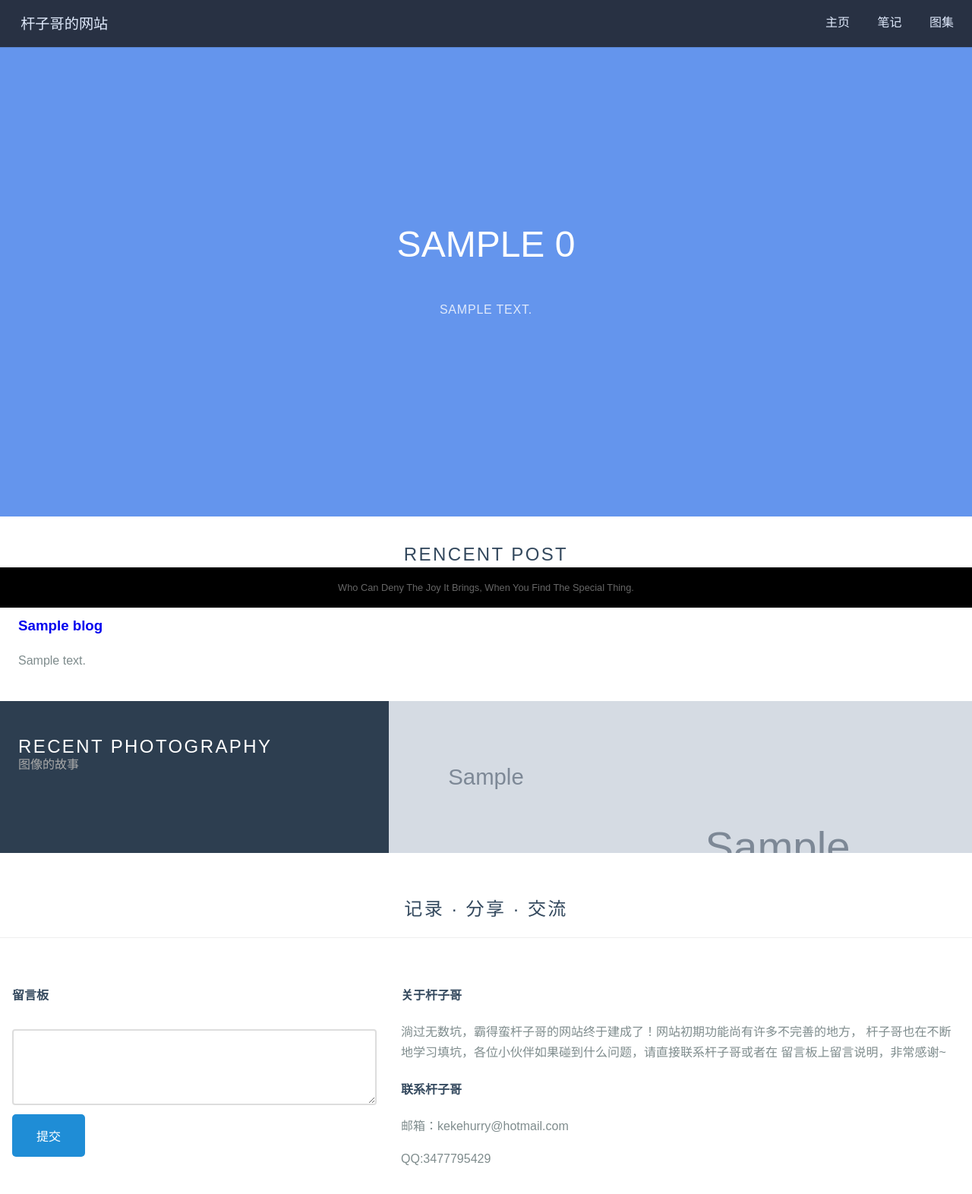
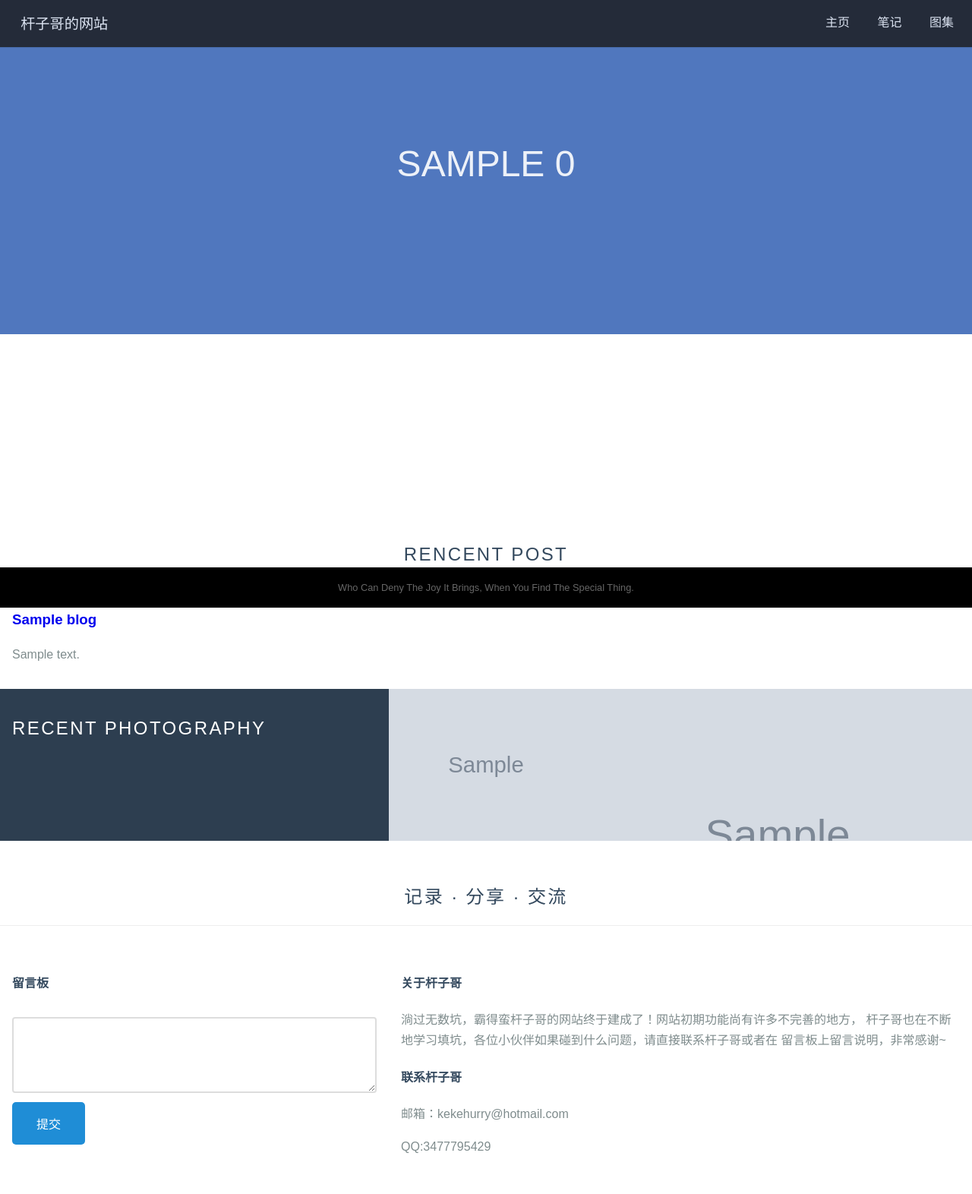
Before and after one commit to kekehurry/ganzige.site, a Django app: template home/templates/home/home.html in a window 1280 px wide. Shown: the whole page at 76% size. After the commit the page ends 1518 px from the top, so only its background shows below. Run offline with Django 3.2, Linux system fonts and the light colour scheme; the template is opened without the code that fills it: most values are stand-ins (such as "Sample title", 1, 10 or a date in 2020); grey boxes marked "Sample" are stand-in pictures; some libraries are stand-ins or nearby versions.

Commit message:
home page

```diff
--- a/home/models.py
+++ b/home/models.py
@@ -12,7 +12,7 @@ class Message_board(models.Model):
 
 class Background(models.Model):
     title = models.CharField(max_length=50)
-    summary = models.CharField(max_length=100)
+    summary = models.CharField(max_length=100, blank=True)
     image = models.ImageField(upload_to='background/%Y%m')
     pub_time = models.DateTimeField(
         'date published', auto_now_add=True, editable=True)
--- a/home/static/home/css/layouts/marketing.css
+++ b/home/static/home/css/layouts/marketing.css
@@ -101,13 +101,13 @@ a.pure-button-primary {
  */
 
 .home-menu {
-    padding: 0.5em;
+    padding: 0.5em 0em 0em;
     text-align: center;
     box-shadow: 0 1px 1px rgba(0,0,0, 0.10);
 }
 .home-menu {
-    background: #191818;
-    opacity:0.8;
+    background: black;
+    opacity:0.95;
 }
 .pure-menu.pure-menu-fixed {
     /* Fixed menus normally have a border at the bottom. */
@@ -153,16 +153,21 @@ a.pure-button-primary {
     height:100%;
     top: 0;
     left: 0;
+    bottom: 0;
+    max-height: 55%;
     position: fixed !important;
 }
 
 .splash {
     /* absolute center .splash within .splash-container */
-    width: 80%;
-    height: 30%;
+    width:100%;
+    height: 100%;
     margin: auto;
     position: absolute;
-    top: 100px; left: 0; bottom: 0; right: 0;
+    top: 200px;
+    left: 0;
+    bottom: 0;
+    right: 0;
     text-align: center;
     text-transform: uppercase;
 }
@@ -173,10 +178,10 @@ a.pure-button-primary {
     font-weight: bold;
     color: white;
     border: 0px solid white;
-    padding:0em 0em;
-    font-weight: 100;
+    padding:1.2em 1em;
     border-radius: 0px;
     line-height: 1em;
+    opacity: 0.9;
 }
 
 /* This is the subheading that appears on the blue section */
@@ -192,8 +197,8 @@ a.pure-button-primary {
  */
 .content-wrapper {
     /* These styles are required for the "scroll-over" effect */
-    position: absolute;
-    top:85%;
+    position:absolute;
+    top:55%;
     width: 100%;
     min-height: 12%;
     z-index: 2;
@@ -206,7 +211,7 @@ a.pure-button-primary {
     font-weight: 400;
     text-transform: uppercase;
     letter-spacing: 0.1em;
-    margin: 1.5em 0 1em;
+    margin: 1em 0 0em;
 }
 
 /* This is a modifier class used when the content-head is inside a ribbon */
@@ -271,8 +276,8 @@ a.pure-button-primary {
     /* We decrease the width of the .splash, since we have more width
     to work with */
     .splash {
-        width: 50%;
-        height: 50%;
+        width: 100%;
+        height: 100%;
     }
 
     .splash-head {
--- a/home/templates/home/home.html
+++ b/home/templates/home/home.html
@@ -10,9 +10,27 @@
    <title>杆子哥的网站</title>
    <style>
    {% if background %}
-     .splash-container{background: url({{background.0.image.url}});
-    background-size: 100% auto;}
+     .splash-container{background: black url({{background.0.image.url}})  no-repeat center top;
+    background-size: auto 100%;
+    }
    {% endif %}
+
+   .filter{
+  background-color: rgba(0,0,0,0.2);/* IE9、标准浏览器、IE6和部分IE7内核的浏览器(如QQ浏览器)会读懂 */
+  width: 100%;
+  height: 100%;
+  top:0,right:0,bottom:0;
+}
+@media \0screen\,screen\9 {/* 只支持IE6、7、8 */
+  .filter{
+    background-color:#000000;
+    filter:Alpha(opacity=50);
+    *zoom:1; /* 激活IE6、7的haslayout属性，让它读懂Alpha */
+  }
+  .filter p{
+    position: relative;/* 设置子元素为相对定位，可让子元素不继承Alpha值 */
+  }
+}
 
     .photo-box-half{
     overflow: hidden;
@@ -27,28 +45,10 @@
         min-height: 200px
     }
 
-    .photo-box aside,.photo-box-half aside{position: absolute;
-        bottom: 0;
-        right: 0;
-        padding:0em 0em;
-        color: white;
-        width: 100%;
-        font-size: 100%;
-        opacity: 0.7;
-        vertical-align:bottom;
-        text-align: right;
-        background: -moz-linear-gradient(top,  rgba(16,27,30,0) 0%, rgba(12,2,2,1) 90%); /* FF3.6+ */
-        background: -webkit-gradient(linear, left top, left bottom, color-stop(0%,rgba(16,27,30,0)), color-stop(90%,rgba(12,2,2,1))); /* Chrome,Safari4+ */
-        background: -webkit-linear-gradient(top,  rgba(16,27,30,0) 0%,rgba(12,2,2,1) 90%); /* Chrome10+,Safari5.1+ */
-        background: -o-linear-gradient(top,  rgba(16,27,30,0) 0%,rgba(12,2,2,1) 90%); /* Opera 11.10+ */
-        background: -ms-linear-gradient(top,  rgba(16,27,30,0) 0%,rgba(12,2,2,1) 90%); /* IE10+ */
-        background: linear-gradient(to bottom,  rgba(16,27,30,0) 0%,rgba(12,2,2,1) 90%); /* W3C */
-        filter: progid:DXImageTransform.Microsoft.gradient( startColorstr='#00101b1e', endColorstr='#0c0202',GradientType=0 ); /* IE6-9 */
-    }
     .l-box{padding:1.5em 1.5em 3em 1.5em}
     .border-bottom{border-bottom: 1px solid #eee;
     padding: 1em 0}
-    .l-box-r{padding:1.5em}
+    .l-box-r{padding:1em}
 
 
     </style>
@@ -94,16 +94,15 @@
 </div>
 
 <div class="splash-container" >
+  <div class='filter'>
     <div class="splash">
       {% if background %}
-        <p class="splash-head">
+        <h1 class="splash-head">
             {{background.0.title}}
-        </p>
-        <p class="splash-subhead">
-            {{background.0.summary}}
-        </p>
+        </h1>
       {% endif %}
     </div>
+  </div>
 </div>
 
 <div class="content-wrapper">
@@ -135,10 +134,6 @@
             <a href="/photo/">
               <h2 class="content-head content-head-ribbon is-left">Recent Photography</h2>
             </a>
-
-            <p class="is-left">
-              图像的故事
-            </p>
           </div>
       {% if recent_photos %}
         {% for photo in recent_photos|slice:":6" %}
```
